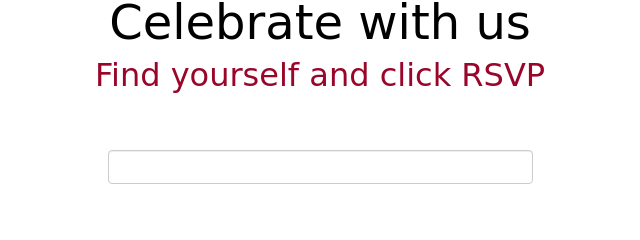
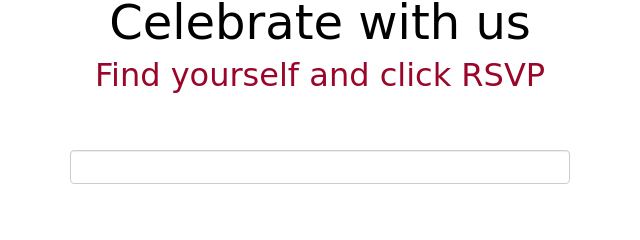
Before and after one commit to ErinSegers/wedding_site, a website: page public/html/index.html in a window 1280 px wide. Shown: the part 4480-4720 px from the top of the page, 320-960 px from the left. Drawn offline with nearby package versions, Linux system fonts and the light colour scheme; some packages are replaced by stand-ins of ours; files that its build step writes are made by us from their sources; no server answers; a script that the page names is missing; files whose address does not match are found by name; a web font is replaced by a local one.

Commit message:
changes rsvp input size

```diff
--- a/public/css/main.css
+++ b/public/css/main.css
@@ -341,7 +341,7 @@
 	}
 
 	.rsvp-box {
-		width: 300px;
+		width: 450px;
 		margin: 40px auto;
 	}
 
@@ -447,7 +447,7 @@
 @media only screen and (min-width: 620px) {
 
 	.rsvp-box {
-		width: 425px;
+		width: 500px;
 	}
 
 	.rsvp-box input {
```
